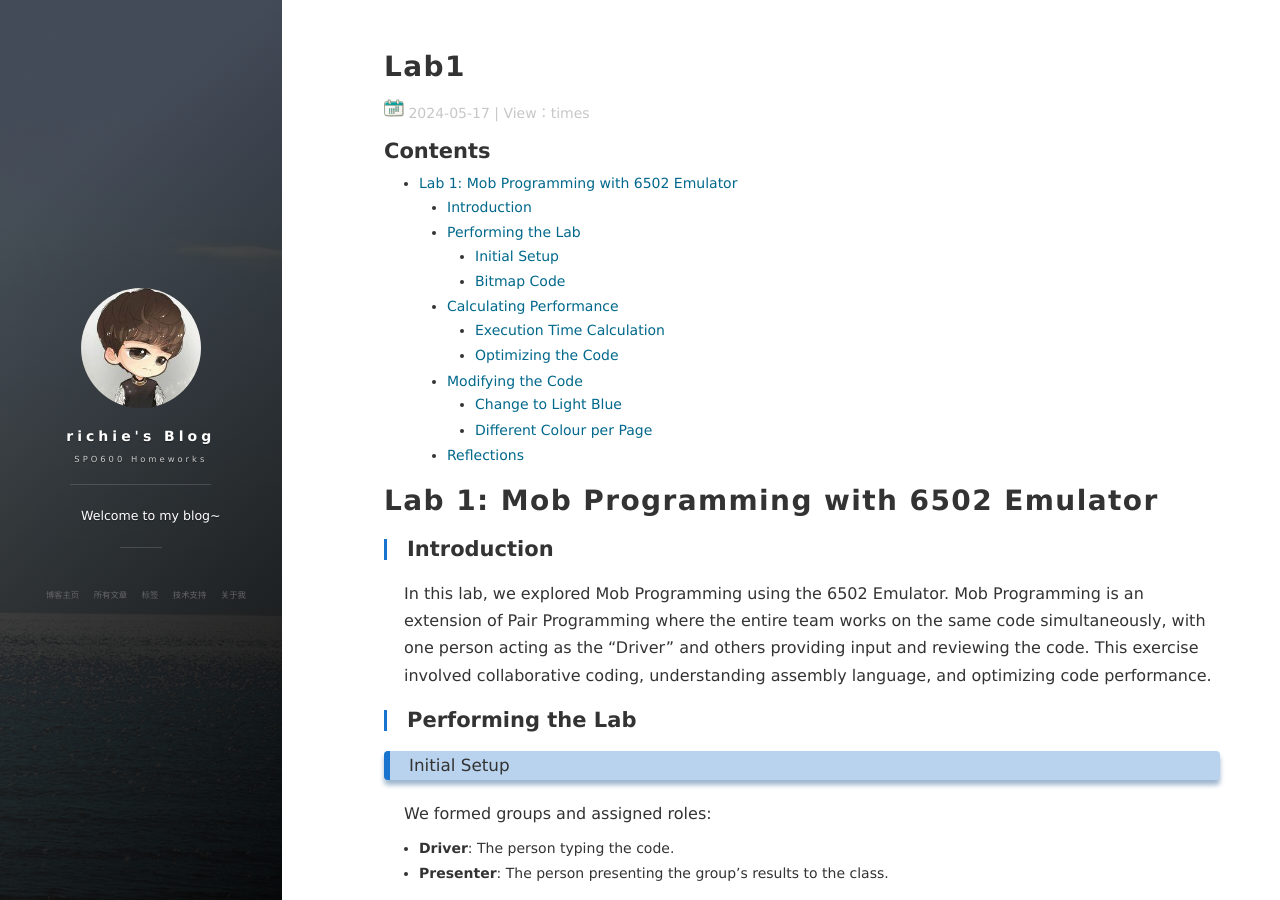
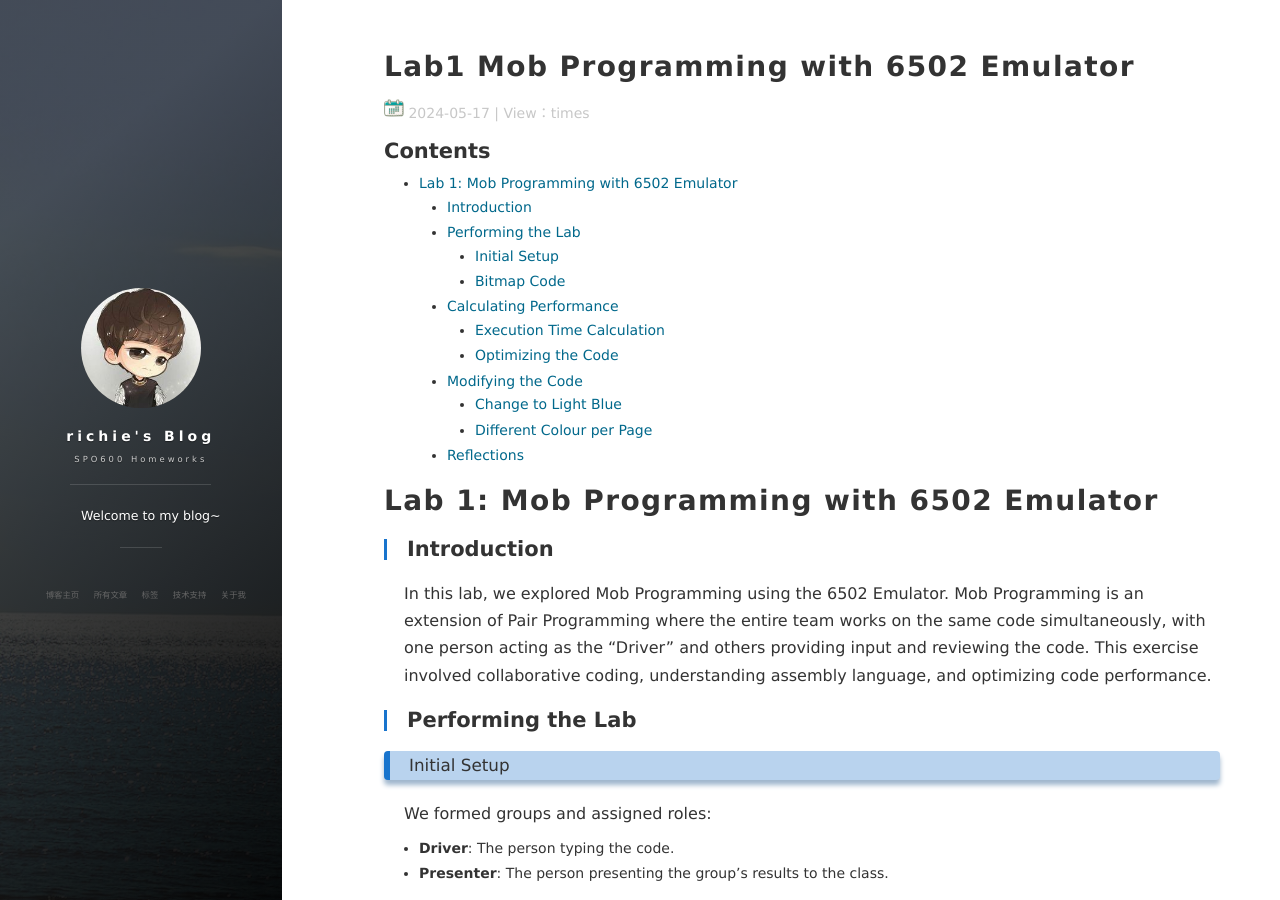
Before and after one commit to richie119/richie119.github.io, a Jekyll site: the page built from _posts/2024-05-17-Lab_1.md, in a window 1280 px wide and 900 px high. Built offline with Jekyll 4.4.1, drawn with Linux system fonts in a browser that asks for light colours; nearby versions of some CDN libraries; comment, search, counter and statistics services are not loaded.

Commit message:
Update 2024-05-17-Lab_1.md

```diff
--- a/_posts/2024-05-17-Lab_1.md
+++ b/_posts/2024-05-17-Lab_1.md
@@ -1,6 +1,6 @@
 ---
 layout: post
-title: Lab1
+title: Lab1 Mob Programming with 6502 Emulator
 date: 2024-05-17
 tags: SPO600
 ---
```
